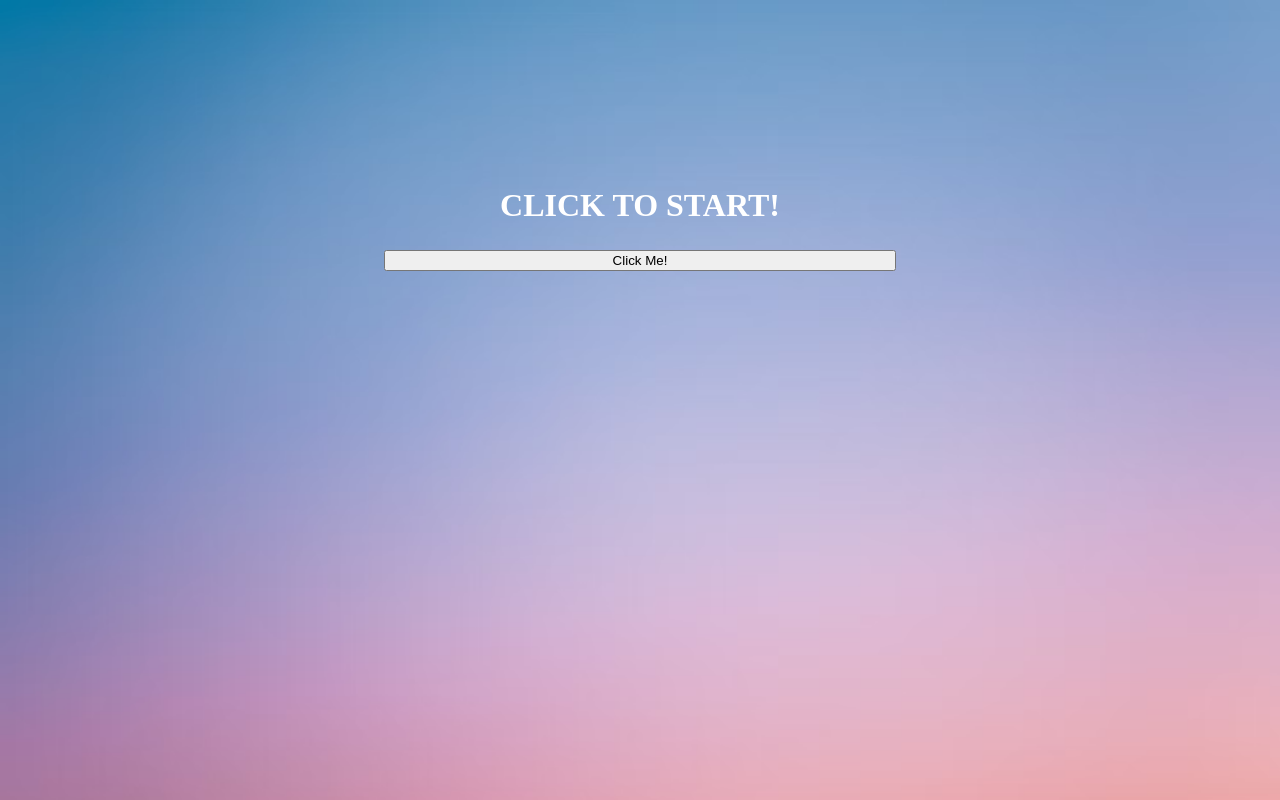
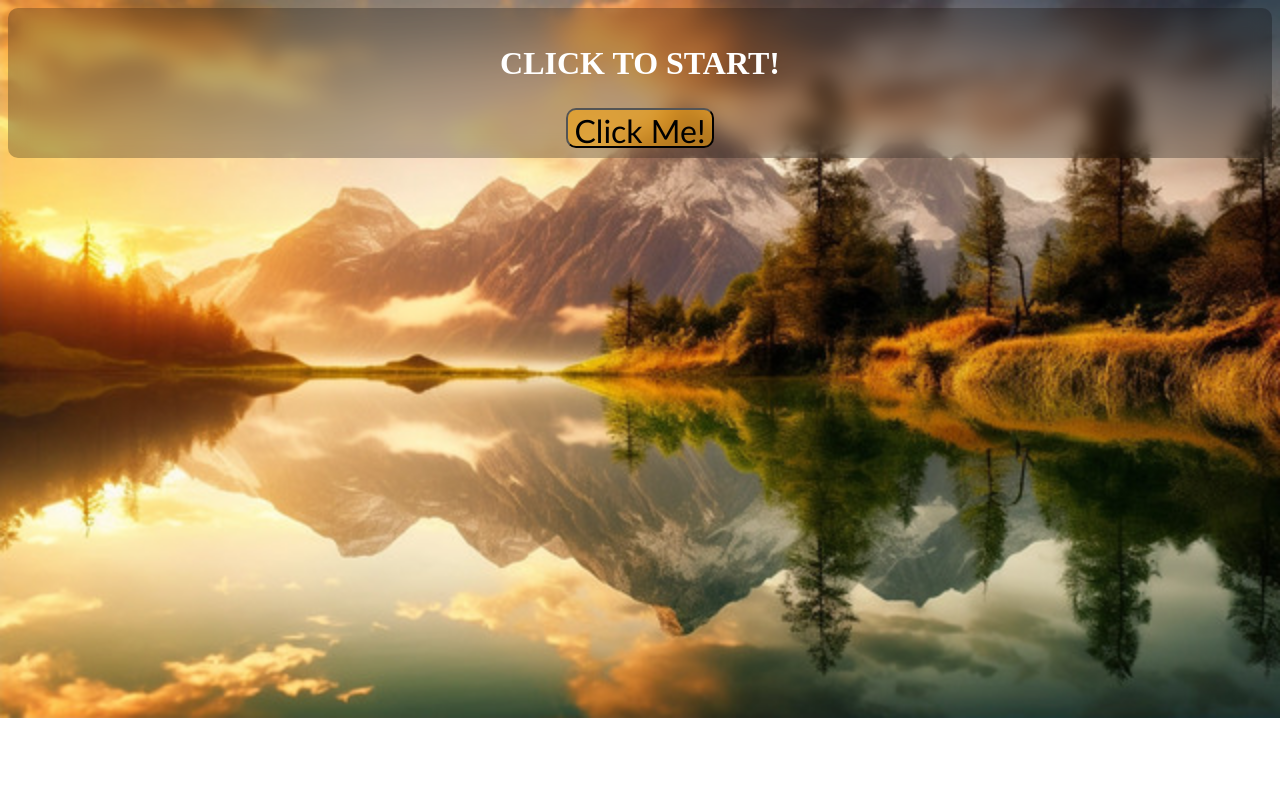
Before and after one commit to K6id3n/js.calculator, a plain HTML site: page index.html in a window 1280 px wide. Drawn offline with Linux system fonts and the light colour scheme.

Commit message:
CSS changes

```diff
--- a/index.css
+++ b/index.css
@@ -3,14 +3,18 @@ body{
     display: flex;
     flex-direction: column  ;
     text-align: center;
-    margin-top: 20dvh;
-    margin-left: 30dvw;
-    margin-right: 30dvw;
-    background-image: url(backround_forcalc.avif);
+    background-image: url(calculator_backround.jpg);
     background-repeat: no-repeat;
     background-size: cover;
     color: white;
 
+}
+
+.content{
+    backdrop-filter: blur(10px);
+    background-color: rgba(0, 0, 0, 0.26);
+    border-radius: 10px;
+    padding: 10px;
 }
 
 h2{
@@ -19,7 +23,10 @@ h2{
 
 .btn{
 
-    background-color: lightpink;
+    background-color: rgba(255, 166, 0, 0.5);
     height: 5dvh;
+    font-family: 'Trebuchet MS', 'Lucida Sans Unicode', 'Lucida Grande', 'Lucida Sans', Arial, sans-serif;
+    font-size: xx-large;
+    border-radius: 10px;
 
 }
--- a/index.html
+++ b/index.html
@@ -10,8 +10,9 @@
 </head>
 
 <body>
-
+    <section class="content">
     <h2>CLICK TO START!</h2>
-    <button id="btn" onclick="inp()">Click Me!</button>
+    <button class="btn" onclick="inp()">Click Me!</button>
+    </section>
 
 </html>
--- a/index.js
+++ b/index.js
@@ -1,29 +1,32 @@
 function inp() {
-    const display = prompt("Enter Equation","")
-    const splitDisplay = display.split('+');
-    if (splitDisplay.length === 2){
+    const display = prompt("Enter Equation", "")
+    const splitDisplay = display.split(/[\+\-\*\/]/);
+    if (splitDisplay.length === 2) {
 
         const n1 = parseFloat(splitDisplay[0]);
         const n2 = parseFloat(splitDisplay[1]);
 
         console.log(`n1: ${n1}, n2: ${n2}`)
         checkValue(n1, n2);
+    } else if(isNaN(myVariable)) {
+        alert("NO NUMERICAL VALUE")
     } else {
         console.log('INVALID EQUATION FORMAT')
     }
-    function checkValue(n1, n2){
-        if (display.includes("+")){
+    function checkValue(n1, n2) {
+        if (display.includes("+")) {
             let result = (n1 + n2)
             alert(result)
-        } else if (display.includes("-")){
+
+        } else if (display.includes("-")) {
             let result = (n1 - n2)
             alert(result)
 
-        } else if (display.includes("*")){
+        } else if (display.includes("*")) {
             let result = (n1 * n2)
             alert(result)
 
-        } else if (display.includes("/")){
+        } else if (display.includes("/")) {
             let result = (n1 / n2)
             alert(result)
 
@@ -32,4 +35,4 @@ function inp() {
         }
 
     }
-}99
+}
```
Also changed, not shown: backround_forcalc.avif (deleted), calculator_backround.jpg (added).
